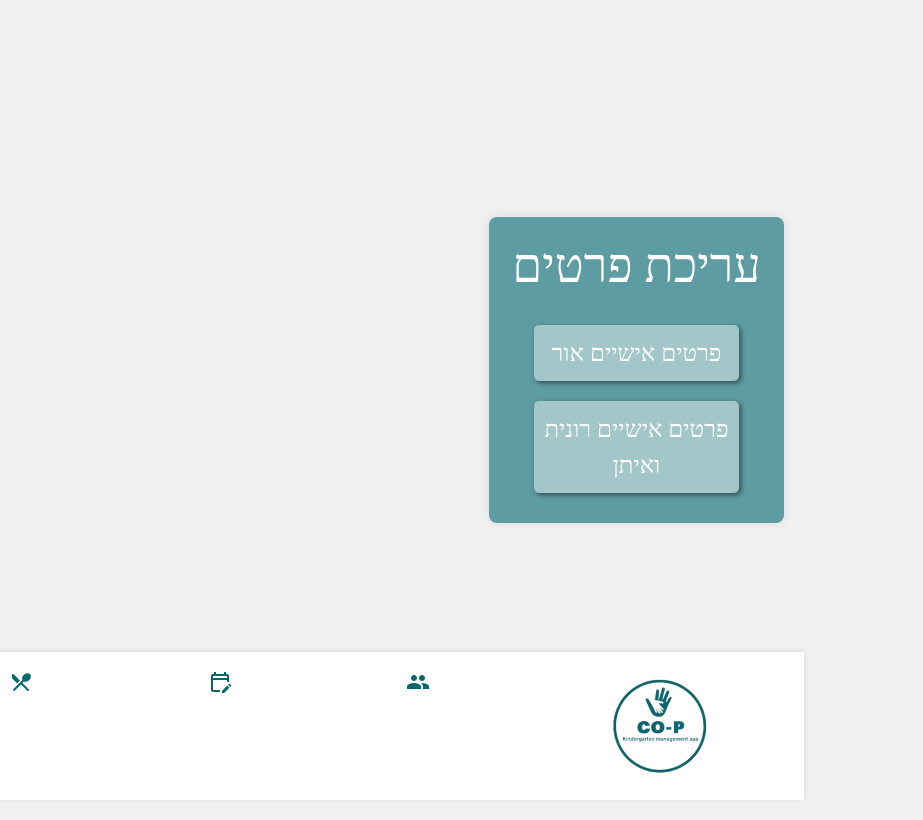
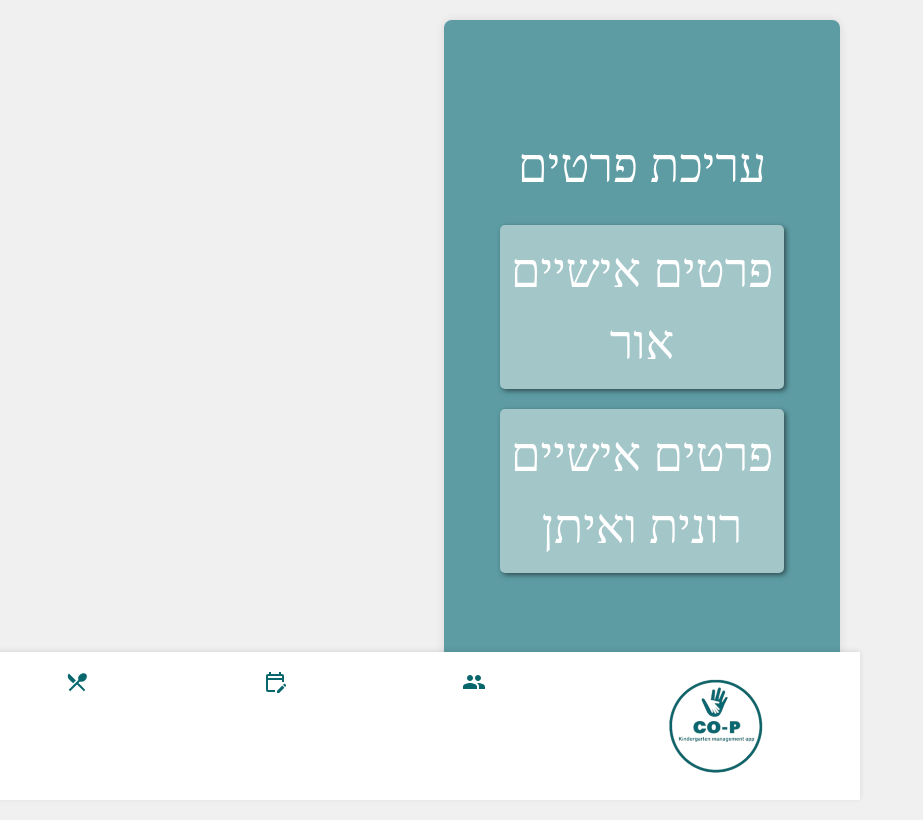
Before and after one commit to YesminW/Co-P-New, a React (Vite) app in the folder Final_Project/: page /EditProfile in a window 1280 px wide. Shown: the whole page, without its empty margins (0-923 px from the left). Built offline with nearby package versions, Linux system fonts and the light colour scheme; a web font is replaced by a local one.

Commit message:
שינוי פרטים הורים וילדים

```diff
--- a/Final_Project/src/App.jsx
+++ b/Final_Project/src/App.jsx
@@ -21,6 +21,8 @@ import Presence from './components/StaffMember/Presence'
 import LogInParent from './components/Parents/LogInParent'
 import MainParent from './components/Parents/MainParent'
 import EditProfile from './components/Parents/EditProfile'
+import EditProfileChild from './components/Parents/EditProfileChild'
+import EditProfileParent from './components/Parents/EditProfileParent'
 
 import './assets/StyleSheets/Register.css'
 import './assets/StyleSheets/Main.css'
@@ -64,6 +66,8 @@ function App() {
           <Route path='/LogInParent' element={<LogInParent />} />
           <Route path='/MainParent' element={<MainParent />} />
           <Route path='/EditProfile' element={<EditProfile />} />
+          <Route path='/EditProfileChild' element={<EditProfileChild />} />
+          <Route path='/EditProfileParent' element={<EditProfileParent />} />
 
         </Routes>
       </div>
--- a/Final_Project/src/assets/StyleSheets/EditProfileP.css
+++ b/Final_Project/src/assets/StyleSheets/EditProfileP.css
@@ -3,12 +3,12 @@
   padding: 20px;
   border-radius: 8px;
   text-align: center;
-  margin-bottom: 80px; /* השאר מקום ל-footer */
   width: 90%;
   max-width: 400px;
   display: flex;
   flex-direction: column;
   align-items: center;
+  height: 85vh;
 }
 
 .bootstrap-edit-profile-header {
@@ -17,6 +17,10 @@
   color: white;
   font-size: 48px;
   margin-bottom: 20px;
+  position: relative; /* מיקום יחסי כדי להבטיח שהיא צמודה לראש ההורה */
+  top: 0; /* מיקום העליון לראש */
+  padding-top: 0; /* הסרת ה-padding העליון */
+
 }
 
 .bootstrap-edit-profile-button {
@@ -26,7 +30,7 @@
   background-color: #A3C6C9;
   border-color: #A3C6C9;
   color: white;
-  font-size: 24px;
+  font-size: 48px;
   padding: 10px 0; /* הגדלת הכפתורים אנכית */
   text-align: center; /* לוודא שהטקסט ממורכז */
 }
--- a/Final_Project/src/components/Parents/EditProfile.jsx
+++ b/Final_Project/src/components/Parents/EditProfile.jsx
@@ -6,7 +6,7 @@ import '../../assets/StyleSheets/EditProfileP.css';
 
 export default function EditProfile() {
     return (
-        <div className="main-content">
+        <div>
             <form className="bootstrap-edit-profile-container">
                 <h2 className="bootstrap-edit-profile-header"> עריכת פרטים</h2>
                 <Link to="/personal-details/or" className="btn btn-primary bootstrap-edit-profile-button">
--- /dev/null
+++ b/Final_Project/src/components/Parents/EditProfileChild.jsx
@@ -0,0 +1,7 @@
+import React from 'react'
+
+export default function EditProfileChild() {
+  return (
+    <div>EditProfileChild</div>
+  )
+}
--- /dev/null
+++ b/Final_Project/src/components/Parents/EditProfileParent.jsx
@@ -0,0 +1,7 @@
+import React from 'react'
+
+export default function EditProfileParent() {
+  return (
+    <div>EditProfileParent</div>
+  )
+}
--- a/Final_Project/src/index.css
+++ b/Final_Project/src/index.css
@@ -8,7 +8,7 @@
 body {
   flex: 1;
   margin: 0;
-  display: flex;
+  display:block;
   place-items: center;
   min-width: 100%;
   flex-direction: column;
```
